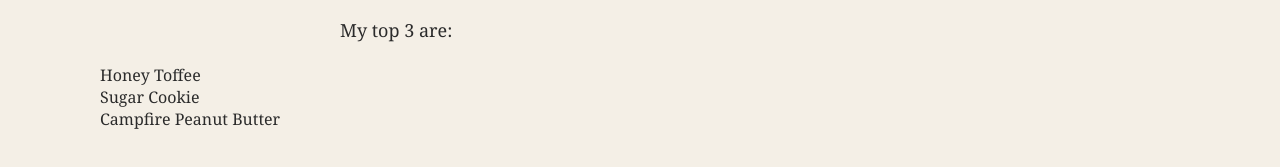
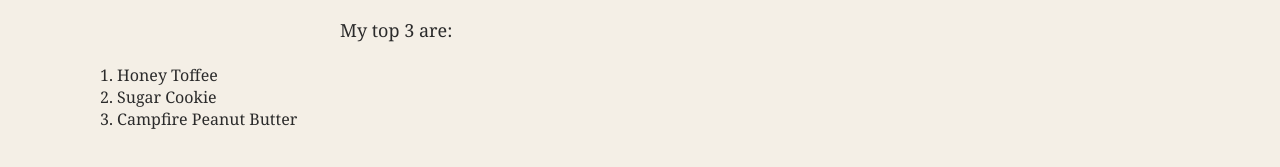
Before and after one commit to katenazar/bmis235-html-3, a plain HTML site: page my favourite.html in a window 1280 px wide. Shown: the part 225-392 px from the top of the page. Drawn offline with Linux system fonts and the light colour scheme.

Commit message:
Numbered the list of favourite flavours

```diff
--- a/my favourite.html
+++ b/my favourite.html
@@ -32,9 +32,9 @@
 <p>Out of all 13 flavours I have tried I have picked a top 3.</p>
 <p>My top 3 are:</p>
   <ul>
-    <ol>Honey Toffee</ol>
-    <ol>Sugar Cookie</ol>
-    <ol>Campfire Peanut Butter</ol>
+    <ol>1. Honey Toffee</ol>
+    <ol>2. Sugar Cookie</ol>
+    <ol>3. Campfire Peanut Butter</ol>
   </ul>
 
 <!-- Footer: fill in your name -->
```
